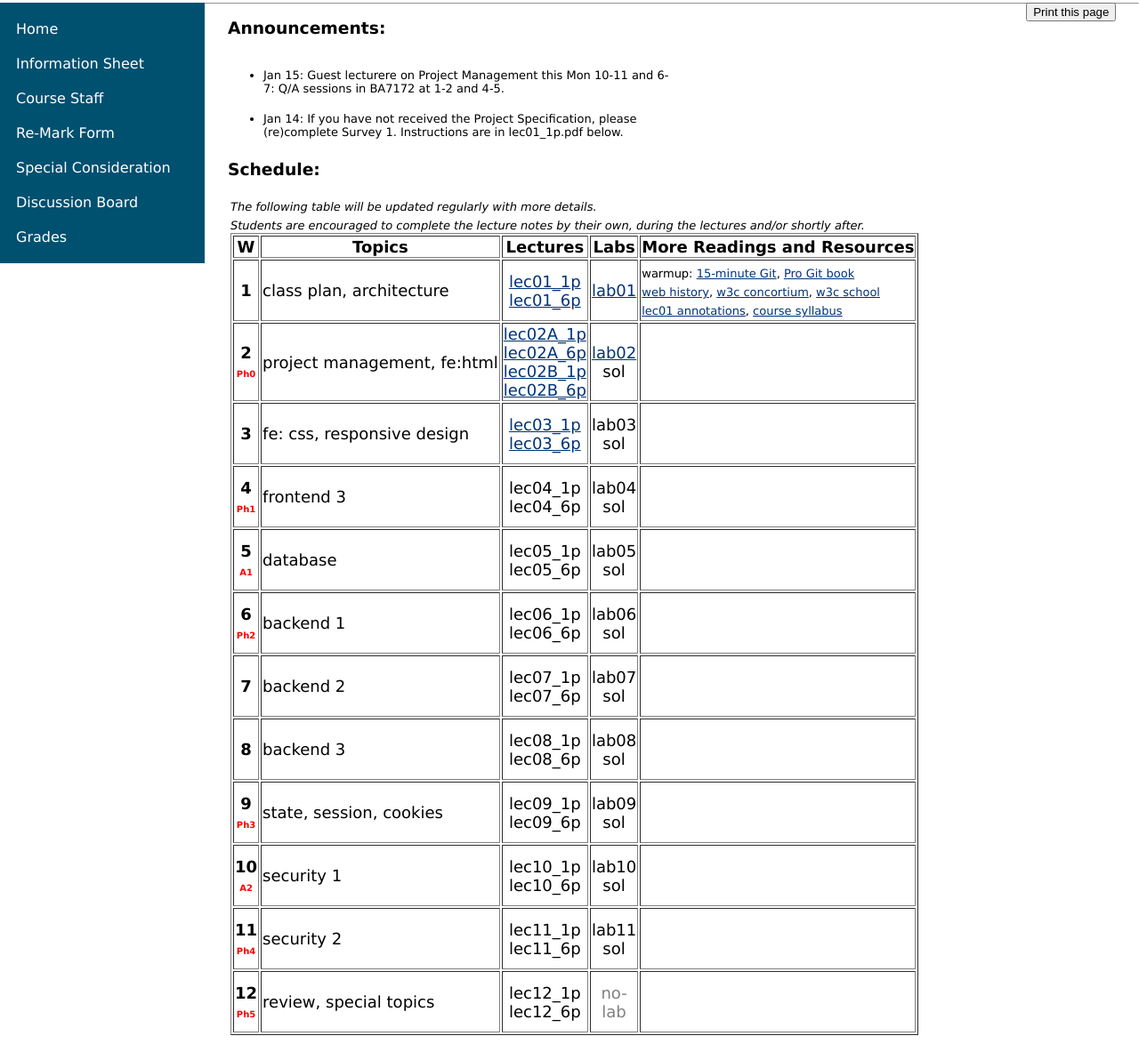
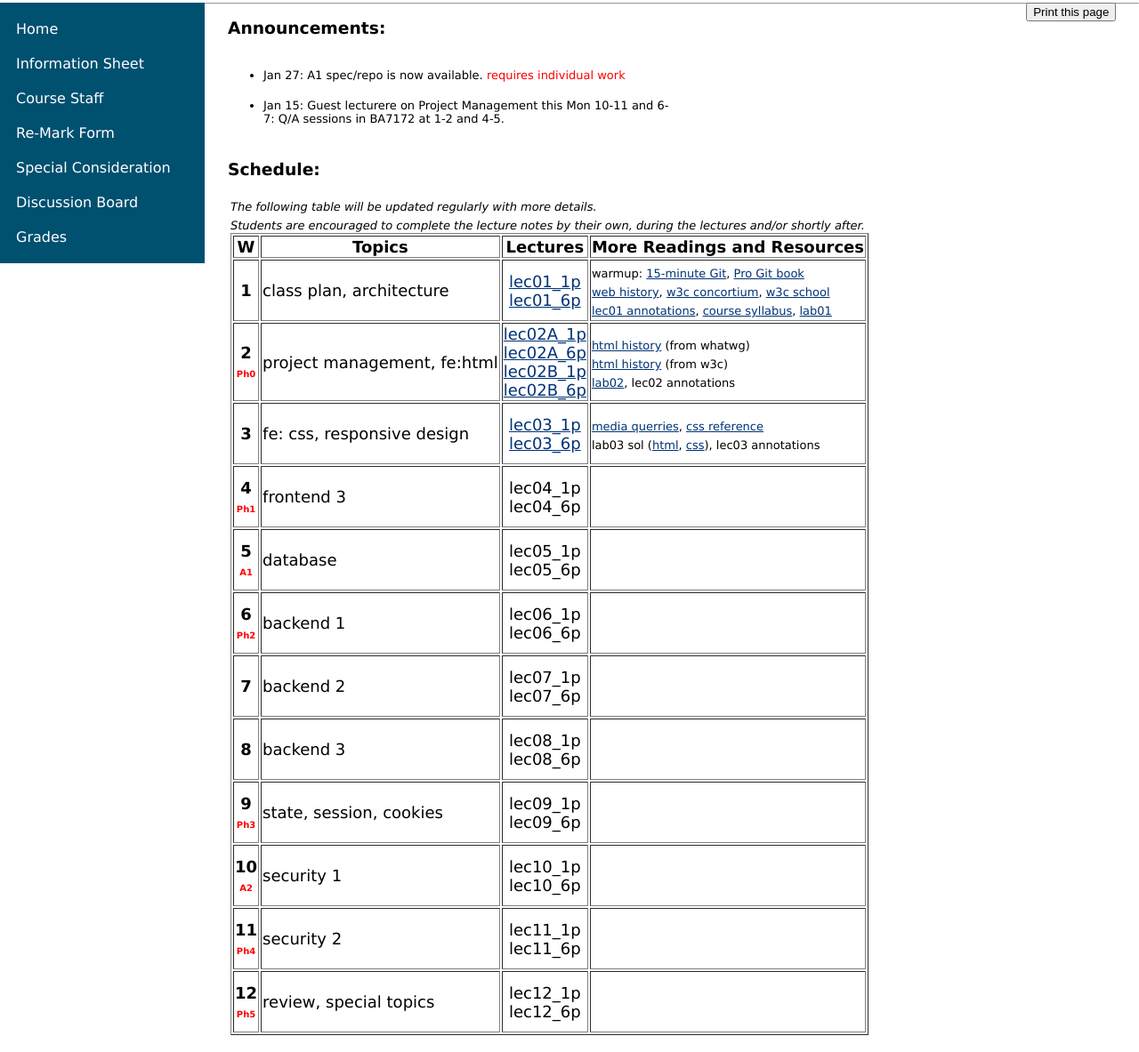
Before and after one commit to CSC309-spring2017/CSC309-spring2017.github.io, a plain HTML site: page index.html in a window 1280 px wide. Shown: the part 80-1263 px from the top of the page at 89% size. Drawn offline with Linux system fonts and the light colour scheme.

Commit message:
lab3 solution added

```diff
--- a/index.html
+++ b/index.html
@@ -44,6 +44,7 @@
 			<div class="scroll">
 				<div>
 				<ul> <font size="2">
+				    <li>Jan 27: A1 spec/repo is now available. <font color="red">requires individual work</font></li><br>
 					<li>Jan 15: Guest lecturere on Project Management this Mon 10-11 and 6-7: Q/A sessions in BA7172 at 1-2 and 4-5.</li><br>
 				    <li>Jan 14: If you have not received the Project Specification, please (re)complete Survey 1. Instructions are in lec01_1p.pdf below.</li><br>
 					<li>Jan 07: Welcome to CSC309, Spring 2017! Lectures and labs start from Jan 09. Meanwhile, please make sure to read the information sheet, on the left.</li>
@@ -59,27 +60,27 @@
 				     <td><font size="2"><i>The following table will be updated regularly with more details.<br>Students are encouraged to complete the lecture notes by their own, during the lectures and/or shortly after.</i></font>
 						<font size="4">
 						<table Border="1">
-							<tr><th> W</th>                                         <th>Topics                         </th><th width=80>Lectures</th><th width=40>Labs</th><th>More Readings and Resources</th></tr>
-							<tr><th> 1</th>                                         <td>class plan, architecture       </td><td height=65><center><a href="lec01_1p.pdf">lec01_1p</a><br><a href="lec01_6p.pdf">lec01_6p</a></center></td><td><center><a href="lab01.pdf">lab01</a><br> <a >   </a>   </center></td><td><font size="2.5">warmup: <a href="https://try.github.io/levels/1/challenges/1">15-minute Git</a>, <a href="https://git-scm.com/book/en/v2">Pro Git book</a><br><a href="https://www.w3.org/History.html">web history</a>, <a href="https://www.w3.org/Consortium/">w3c concortium</a>, <a href="http://www.w3schools.com/">w3c school</a><br><a href="lecture01-annot.zip">lec01 annotations</a>, <a href="InfoSheet.pdf">course syllabus</a></font></td></tr>
+							<tr><th> W</th>                                         <th>Topics                         </th><th width=80>Lectures</th><th>More Readings and Resources</th></tr>
+							<tr><th> 1</th>                                         <td>class plan, architecture       </td><td height=65><center><a href="lec01_1p.pdf">lec01_1p</a><br><a href="lec01_6p.pdf">lec01_6p</a></center></td><td><font size="2.5">warmup: <a href="https://try.github.io/levels/1/challenges/1">15-minute Git</a>, <a href="https://git-scm.com/book/en/v2">Pro Git book</a><br><a href="https://www.w3.org/History.html">web history</a>, <a href="https://www.w3.org/Consortium/">w3c concortium</a>, <a href="http://www.w3schools.com/">w3c school</a><br><a href="lecture01-annot.zip">lec01 annotations</a>, <a href="InfoSheet.pdf">course syllabus</a>, <a href="lab01.pdf">lab01</a></font></td></tr>
 							<tr><th> 2<br><font title= "Project Phase 0 due on Jan 20, 10:00 pm"color="red" size="1">Ph0</font></th>
-							                                                        <td>project management, fe:html     </td><td height=65><center><a href="lec02A_1p.pdf">lec02A_1p</a><br><a href="lec02A_6p.pdf">lec02A_6p</a><br><a href="lec02B_1p.pdf">lec02B_1p</a><br><a href="lec02B_6p.pdf">lec02B_6p</a></center></td><td><center><a href="lab02.pdf">lab02</a><br> <a >sol</a>   </center></td><td><font size="2.5"></font></td></tr>
-							<tr><th> 3</th>                                         <td>fe: css, responsive design      </td><td height=65><center><a href="lec03_1p.pdf">lec03_1p</a><br><a href="lec03_6p.pdf">lec03_6p</a></center></td><td><center><a >lab03</a><br> <a >sol</a>   </center></td><td><font size="2.5"></font></td></tr>
+							                                                        <td>project management, fe:html     </td><td height=65><center><a href="lec02A_1p.pdf">lec02A_1p</a><br><a href="lec02A_6p.pdf">lec02A_6p</a><br><a href="lec02B_1p.pdf">lec02B_1p</a><br><a href="lec02B_6p.pdf">lec02B_6p</a></center></td><td><font size="2.5"><a href="https://html.spec.whatwg.org/multipage/introduction.html#history-2">html history</a> (from whatwg)<br><a href="https://www.w3.org/People/Raggett/book4/ch02.html">html history</a> (from w3c)<br><a href="lab02.pdf">lab02</a>, <a >lec02 annotations</a></font></td></tr>
+							<tr><th> 3</th>                                         <td>fe: css, responsive design      </td><td height=65><center><a href="lec03_1p.pdf">lec03_1p</a><br><a href="lec03_6p.pdf">lec03_6p</a></center></td><td><font size="2.5"><a href="http://www.w3schools.com/css/css_rwd_mediaqueries.asp">media querries</a>, <a href="http://www.w3schools.com/cssref/">css reference</a><br> lab03 sol (<a href="lab03/index.html">html</a>, <a href="lab03/assets/css/style.css">css</a>), <a >lec03 annotations</a></font></td></tr>
 							<tr><th> 4<br><font title= "Project Phase 1 due on Feb 03, 10:00 pm" color="red" size="1">Ph1</font></th>
-							                                                        <td>frontend 3                     </td><td height=65><center><a >lec04_1p</a><br><a >lec04_6p</a></center></td><td><center><a >lab04</a><br> <a >sol</a>   </center></td><td><font size="2.5"></font></td></tr>
+							                                                        <td>frontend 3                     </td><td height=65><center><a >lec04_1p</a><br><a >lec04_6p</a></center></td><td><font size="2.5"></font></td></tr>
 							<tr><th> 5<br><font title= "Assignment 1 due on Feb 10, 10:00 pm" color="red" size="1">A1</font></th>
-							                                                        <td>database                       </td><td height=65><center><a >lec05_1p</a><br><a >lec05_6p</a></center></td><td><center><a >lab05</a><br> <a >sol</a>   </center></td><td><font size="2.5"></font></td></tr>
+							                                                        <td>database                       </td><td height=65><center><a >lec05_1p</a><br><a >lec05_6p</a></center></td><td><font size="2.5"></font></td></tr>
 							<tr><th> 6<br><font title= "Project Phase 2 due on Feb 17, 10:00 pm" color="red" size="1">Ph2</font></th>
-							                                                        <td>backend  1                     </td><td height=65><center><a >lec06_1p</a><br><a >lec06_6p</a></center></td><td><center><a >lab06</a><br> <a >sol</a>   </center></td><td><font size="2.5"></font></td></tr>
-							<tr><th> 7</th>                                         <td>backend  2                     </td><td height=65><center><a >lec07_1p</a><br><a >lec07_6p</a></center></td><td><center><a >lab07</a><br> <a >sol</a>   </center></td><td><font size="2.5"></font></td></tr>
-							<tr><th> 8</th>                                         <td>backend  3                     </td><td height=65><center><a >lec08_1p</a><br><a >lec08_6p</a></center></td><td><center><a >lab08</a><br> <a >sol</a>   </center></td><td><font size="2.5"></font></td></tr>
+							                                                        <td>backend  1                     </td><td height=65><center><a >lec06_1p</a><br><a >lec06_6p</a></center></td><td><font size="2.5"></font></td></tr>
+							<tr><th> 7</th>                                         <td>backend  2                     </td><td height=65><center><a >lec07_1p</a><br><a >lec07_6p</a></center></td><td><font size="2.5"></font></td></tr>
+							<tr><th> 8</th>                                         <td>backend  3                     </td><td height=65><center><a >lec08_1p</a><br><a >lec08_6p</a></center></td><td><font size="2.5"></font></td></tr>
 							<tr><th> 9<br><font title= "Project Phase 3 due on March 17, 10:00 pm" color="red" size="1">Ph3</font></th>
-							                                                        <td>state, session, cookies        </td><td height=65><center><a >lec09_1p</a><br><a >lec09_6p</a></center></td><td><center><a >lab09</a><br> <a >sol</a>   </center></td><td><font size="2.5"></font></td></tr>
+							                                                        <td>state, session, cookies        </td><td height=65><center><a >lec09_1p</a><br><a >lec09_6p</a></center></td><td><font size="2.5"></font></td></tr>
 							<tr><th>10<br><font title= "Assignment 2 due on March 24, 10:00 pm" color="red" size="1">A2</font></th>
-							                                                        <td>security 1                     </td><td height=65><center><a >lec10_1p</a><br><a >lec10_6p</a></center></td><td><center><a >lab10</a><br> <a >sol</a>   </center></td><td><font size="2.5"></font></td></tr>
+							                                                        <td>security 1                     </td><td height=65><center><a >lec10_1p</a><br><a >lec10_6p</a></center></td><td><font size="2.5"></font></td></tr>
 							<tr><th>11<br><font title= "Project Phase 4 due on March 31, 10:00 pm" color="red" size="1">Ph4</font></th>
-							                                                        <td>security 2                     </td><td height=65><center><a >lec11_1p</a><br><a >lec11_6p</a></center></td><td><center><a >lab11</a><br> <a >sol</a>   </center></td><td><font size="2.5"></font></td></tr>
+							                                                        <td>security 2                     </td><td height=65><center><a >lec11_1p</a><br><a >lec11_6p</a></center></td><td><font size="2.5"></font></td></tr>
 							<tr><th>12<br><font title= "Project Phase 5 due on April 04, 12:30-5 pm" color="red" size="1">Ph5</font></th>
-							                                                        <td>review, special topics         </td><td height=65><center><a >lec12_1p</a><br><a >lec12_6p</a></center></td><td><center><font color="grey">no-lab</font></center></td><td><font size="2.5"></font></td></tr>
+							                                                        <td>review, special topics         </td><td height=65><center><a >lec12_1p</a><br><a >lec12_6p</a></center></td><td><font size="2.5"></font></td></tr>
 						</table></font></td>
 				</tr>
 
--- /dev/null
+++ b/lab03/assets/css/style.css
@@ -0,0 +1,115 @@
+/* E.g. Style Guide: https://google.github.io/styleguide/htmlcssguide.xml */
+
+
+/**
+ * Your main styles at the top apply to the smallest screen/viewport,
+ * e.g. width of 320px, or anything less than the following breakpoint.
+ * Ordering the breakpoints in this way, smallest to biggest, is loosely
+ * called a "mobile-first" approach to responsive design. The CSS targets
+ * the "mobile" device sizes first, then overridden on larger devices.
+ */
+* {
+    box-sizing: border-box;
+    width: 100%;
+}
+
+header span.img {
+    display: block;
+}
+
+header {
+    background-color: #9933cc;
+    color: #ffffff;
+    text-align: center;
+}
+
+ul {
+    list-style-type: none;
+    padding: 0;
+    margin: 0;
+}
+
+section {
+    background-color: #33b5e5;
+    padding: 15px;
+    color: #ffffff;
+    text-align: center;
+}
+footer {
+    background-color: #0099cc;
+    color: #ffffff;
+    text-align: center;
+    padding: 15px;
+}
+/**
+ * This is our first breakpoint!
+ * If you increase the viewport (your browser window) size from 479px to 480px,
+ * (e.g. depending on the mobile phone size, perhaps changing the orientation
+ * of the phone to horizontal will trigger this breakpoint).
+ * Note: there is no "upper limit" in this breakpoint, so any styles in other
+ * following breakpoints after this could override this one.
+ */
+
+@media screen and (min-width: 480px) {
+
+    /**
+     * Tip! Since we need floating columns, we can apply the floats here
+     * and also the self-clearing container trick.
+     * Incase you're wondering `::after` is a pseudo element:
+     * http://www.w3schools.com/CSSref/sel_after.asp
+     */
+
+
+    section::after {
+        clear: both;
+        content: '';
+        display: table;
+        height: 0;
+        visibility: hidden;
+    }
+
+    section article {
+        float: left;
+    }
+
+    /* Re-style here... */
+
+    article {
+        width: 50%;
+    }
+}
+
+
+/* We're skipping a lot of possible breakpoints here ... */
+
+
+/**
+ * At 1280px viewport width, any styles declared in this breakpoint will
+ * override previous styles with matching signatures.
+ */
+
+@media screen and (min-width: 1280px) {
+    /* Re-style here, if necessary! */
+    li {
+        display: inline;
+    }
+
+    .img {
+        float: left;
+        width:25%;
+    }
+
+    nav {
+        float: left;
+        width: 75%;
+    }
+
+    header::after {
+        clear: both;
+        content: '';
+        display: block;
+        height: 0;
+        visibility: hidden;
+    }
+
+}
```
Also changed, not shown: lab03/index.html (added, +41 -0 lines).
